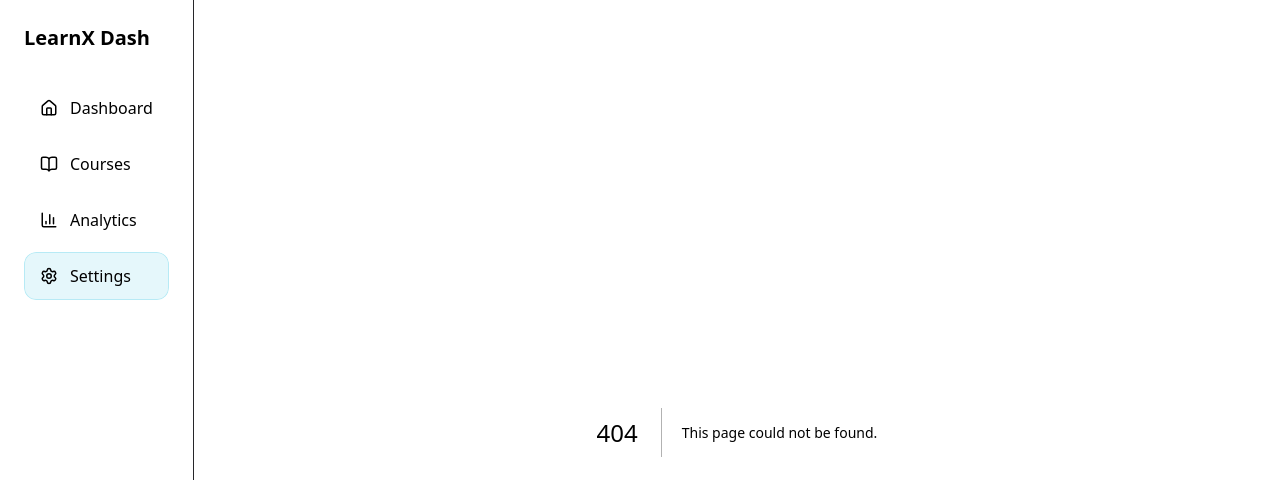
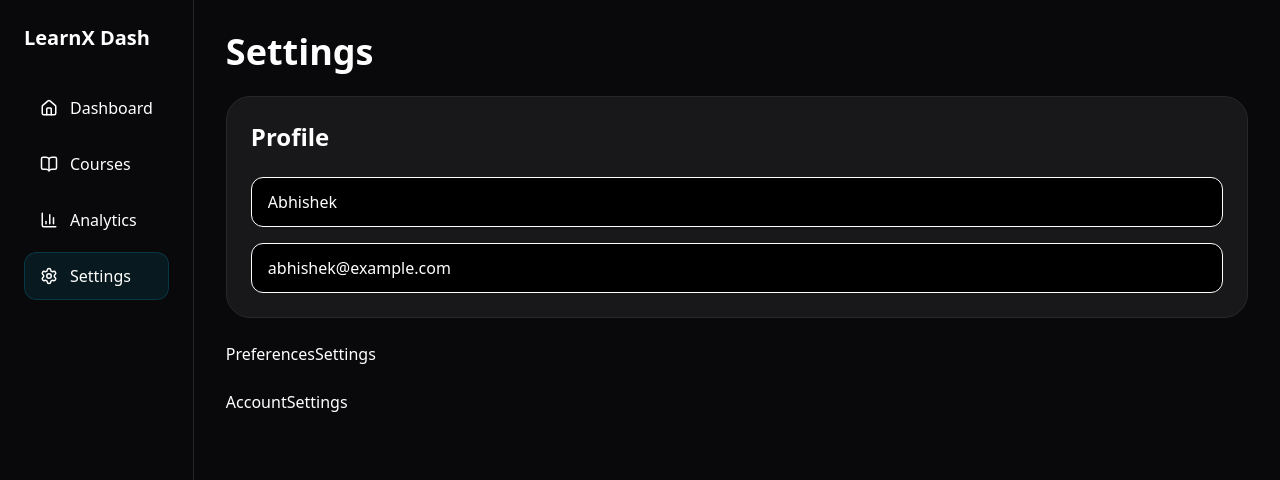
Before and after one commit to abhishekGhosh99/LearnX-Dashboard, a Next.js app: page /settings in a window 1280 px wide. Before the commit this address had no page. Shown: the top 480 px of the page. Built offline with nearby package versions, Linux system fonts and the light colour scheme.

Commit message:
add: completed the settings page

```diff
--- /dev/null
+++ b/src/app/settings/AccountSettings.tsx
@@ -0,0 +1,7 @@
+import React from "react";
+
+const AccountSettings = () => {
+  return <div>AccountSettings</div>;
+};
+
+export default AccountSettings;
--- /dev/null
+++ b/src/app/settings/PreferencesSettings.tsx
@@ -0,0 +1,7 @@
+import React from "react";
+
+const PreferencesSettings = () => {
+  return <div>PreferencesSettings</div>;
+};
+
+export default PreferencesSettings;
--- /dev/null
+++ b/src/app/settings/ProfileSettings.tsx
@@ -0,0 +1,22 @@
+"use client";
+
+const ProfileSettings = () => {
+  return (
+    <section className="rounded-3xl border border-zinc-800 bg-zinc-900 p-6">
+      <h2 className="mb-6 text-2xl font-semibold">Profile</h2>
+
+      <div className="space-y-4">
+        <input
+          defaultValue="Abhishek"
+          className="w-full rounded-xl border bourder-zinc-800 bg-black px-4 py-3"
+        />
+        <input
+          defaultValue="abhishek@example.com"
+          className="w-full rounded-xl border bourder-zinc-800 bg-black px-4 py-3"
+        />
+      </div>
+    </section>
+  );
+};
+
+export default ProfileSettings;
--- /dev/null
+++ b/src/app/settings/Toggle.tsx
@@ -0,0 +1,21 @@
+"use client";
+
+interface ToggleProps {
+  enabled: boolean;
+  onChange: () => void;
+}
+
+const Toggle = ({ enabled, onChange }: ToggleProps) => {
+  return (
+    <button
+      onClick={onChange}
+      className={`relative h-7 w-14 rounded-full transition-all ${enabled ? "bg-cyan-500" : "bg-zinc-700"}`}
+    >
+      <span
+        className={`absolute top-1 h-5 w-5 rounded-full bg-white transition-all ${enabled ? "left-8" : "left-1"}`}
+      />
+    </button>
+  );
+};
+
+export default Toggle;
--- /dev/null
+++ b/src/app/settings/page.tsx
@@ -0,0 +1,19 @@
+import AccountSettings from "./AccountSettings";
+import PreferencesSettings from "./PreferencesSettings";
+import ProfileSettings from "./ProfileSettings";
+
+const SettingsPage = () => {
+  return (
+    <div className="space-y-6">
+      <h1 className="text-4xl font-bold">Settings</h1>
+
+      <ProfileSettings />
+
+      <PreferencesSettings />
+
+      <AccountSettings />
+    </div>
+  );
+};
+
+export default SettingsPage;
```
